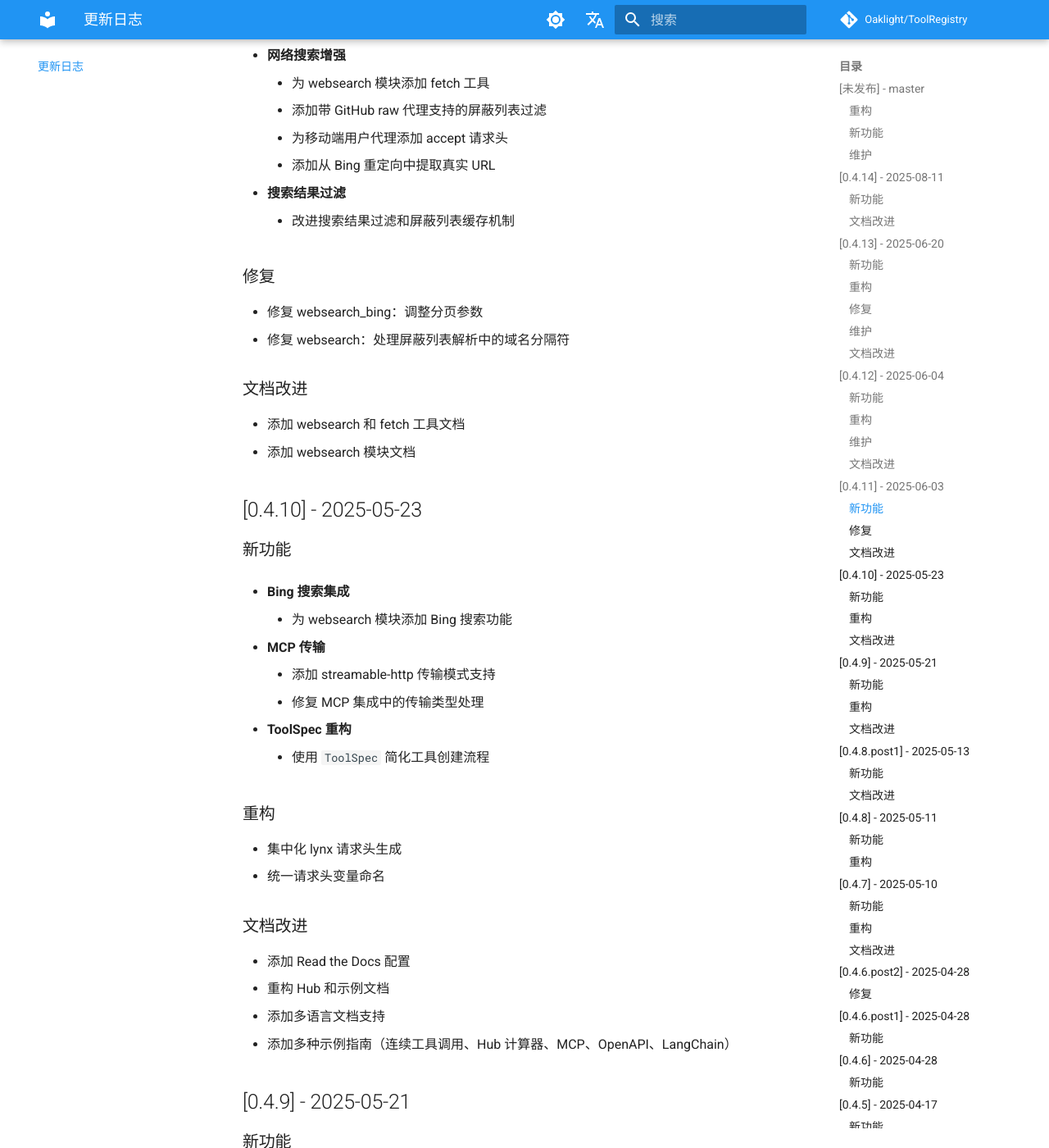
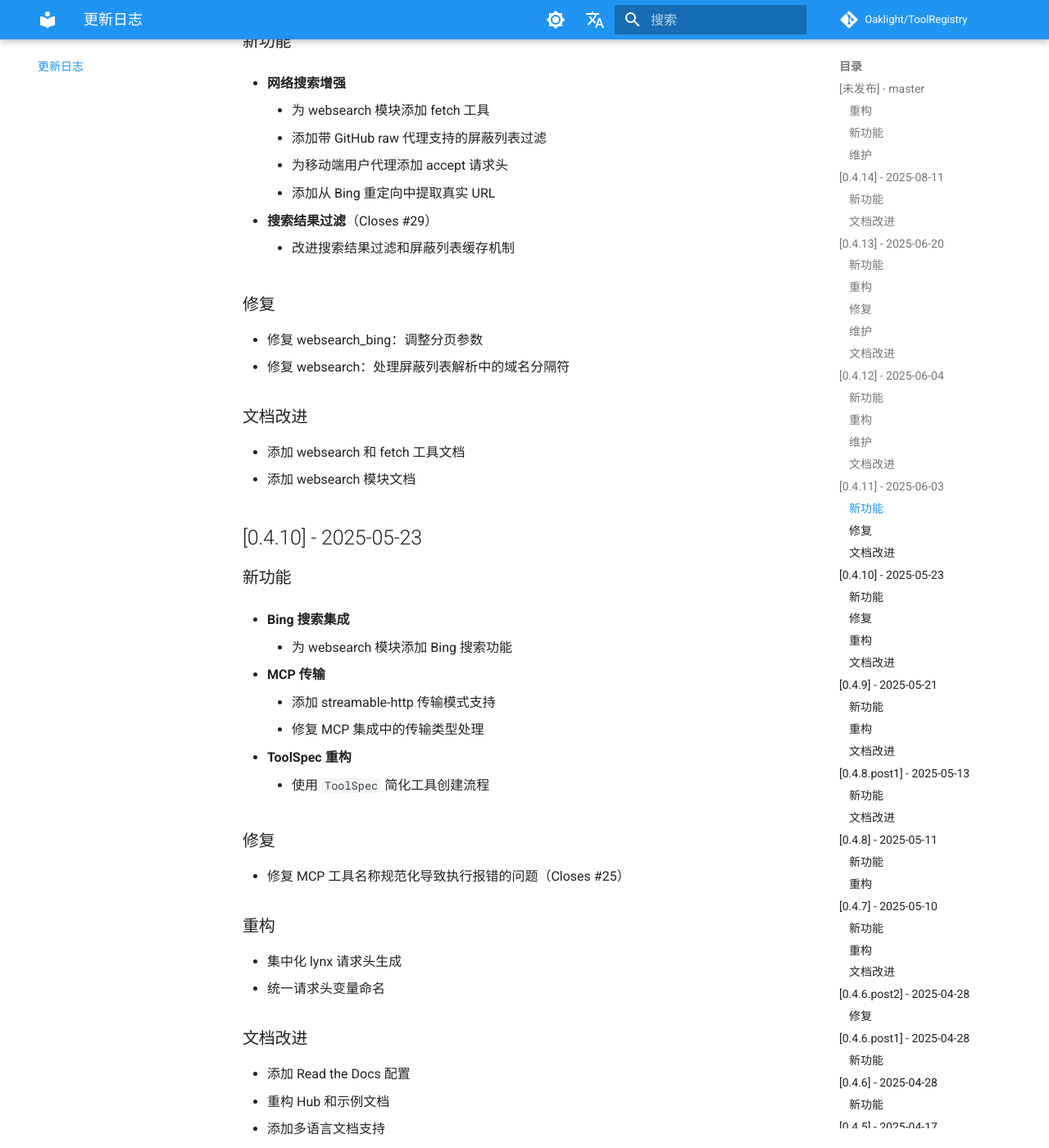
Before and after one commit to Oaklight/ToolRegistry, an MkDocs documentation site: the page built from docs/changelog.md, in a window 1280 px wide and 1400 px high, scrolled down 4042 px. Shown: the whole window at 82% size. Built offline with MkDocs 1.6.1 and Material for MkDocs 9.7.7, drawn with Linux system fonts in a browser that asks for light colours; comment, search, counter and statistics services are not loaded; some of the changed text lies outside the part shown.

Commit message:
docs: supplement changelog with missing issue references and entries
- Add beautifulsoup4 removal to [Unreleased] Maintenance
- Add Closes #36 reference to [0.4.13] Maintenance
- Add Closes #29 reference to [0.4.11] Search Result Filtering
- Add Closes #25 MCP tool name normalization bug fix to [0.4.10]

```diff
--- a/docs/changelog.md
+++ b/docs/changelog.md
@@ -40,6 +40,7 @@
 ### 维护
 
 - 将 MCP SDK 固定到 `<2.0.0` 以避免 v2 破坏性变更，同时等待官方 MCP SDK v2 支持的开发完成
+- 移除未使用的 `beautifulsoup4` 依赖
 
 ## [0.4.14] - 2025-08-11
 
@@ -100,7 +101,7 @@
 
 - 将类型检查器从 mypy 更新为 pyright
 - 更新依赖版本
-- 更新 mcp 依赖版本范围
+- 更新 mcp 依赖版本范围（Closes #36）
 
 ### 文档改进
 
@@ -146,7 +147,7 @@
 	- 为移动端用户代理添加 accept 请求头
 	- 添加从 Bing 重定向中提取真实 URL
 
-- **搜索结果过滤**
+- **搜索结果过滤**（Closes #29）
 	- 改进搜索结果过滤和屏蔽列表缓存机制
 
 ### 修复
@@ -172,6 +173,10 @@
 
 - **ToolSpec 重构**
 	- 使用 `ToolSpec` 简化工具创建流程
+
+### 修复
+
+- 修复 MCP 工具名称规范化导致执行报错的问题（Closes #25）
 
 ### 重构
 
```
